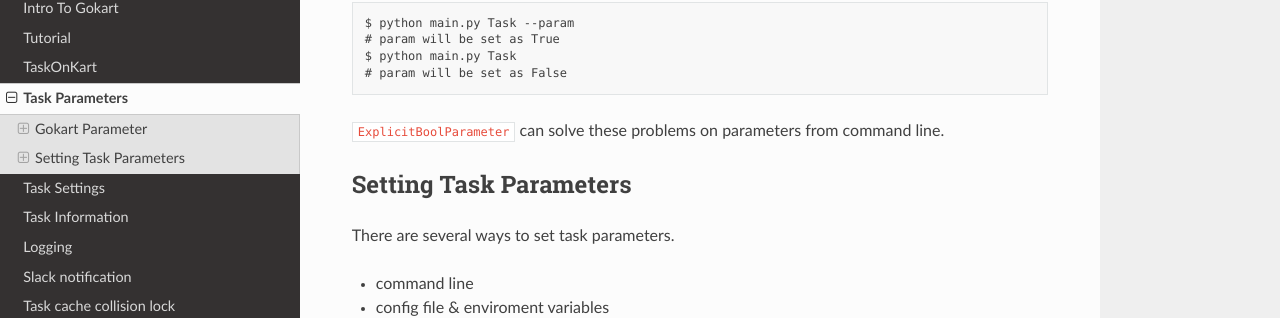
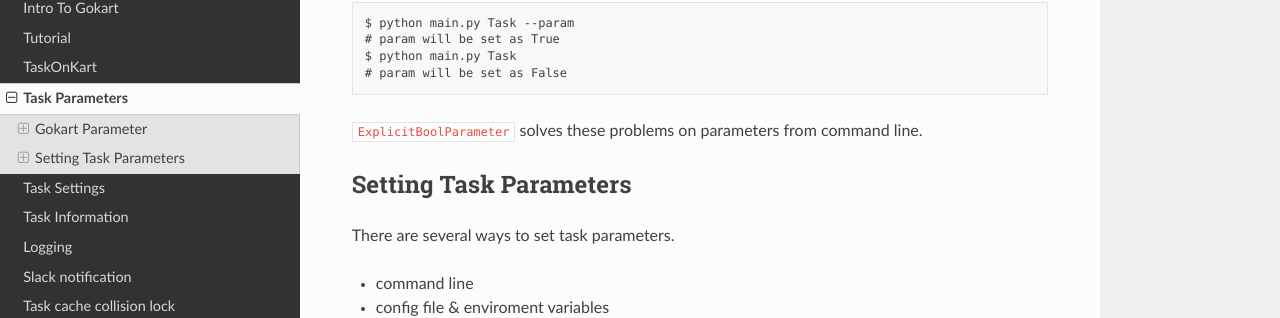
Before and after one commit to m3dev/gokart, a Sphinx documentation site: the page built from docs/task_parameters.rst, in a window 1280 px wide and 900 px high, scrolled down 1188 px. Shown: the part 137-455 px from the top of the window. Built offline with Sphinx 7.4.7 and the Read the Docs theme 2.0.0, drawn with Linux system fonts in a browser that asks for light colours; pages that are not in the unit, such as notebooks, are missing from menus; the version number is read from the project's files by our own code.

Commit message:
Update docs/task_parameters.rst
Co-authored-by: hirosassa <hiro.sassa@gmail.com>

```diff
--- a/docs/task_parameters.rst
+++ b/docs/task_parameters.rst
@@ -74,7 +74,7 @@
     $ python main.py Task
     # param will be set as False
 
-``ExplicitBoolParameter`` can solve these problems on parameters from command line.
+``ExplicitBoolParameter`` solves these problems on parameters from command line.
 
 
 Setting Task Parameters
```
